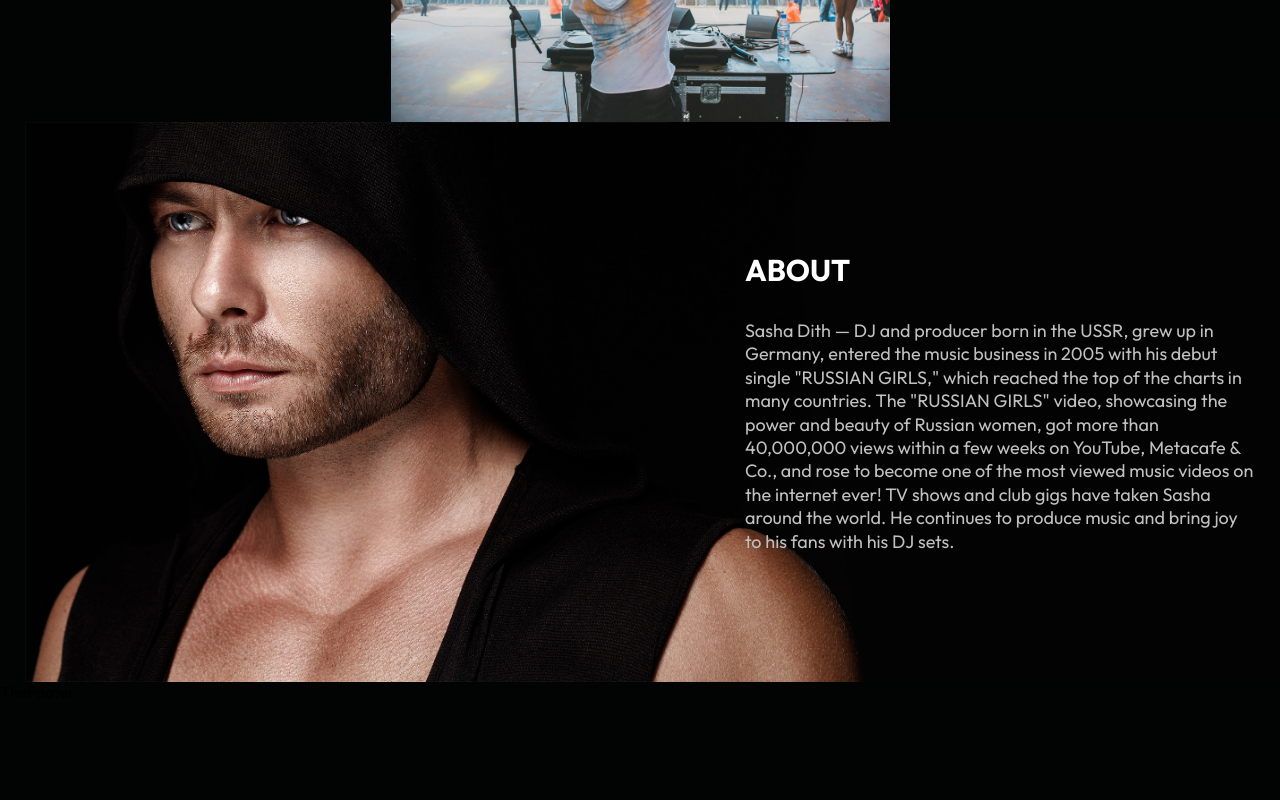
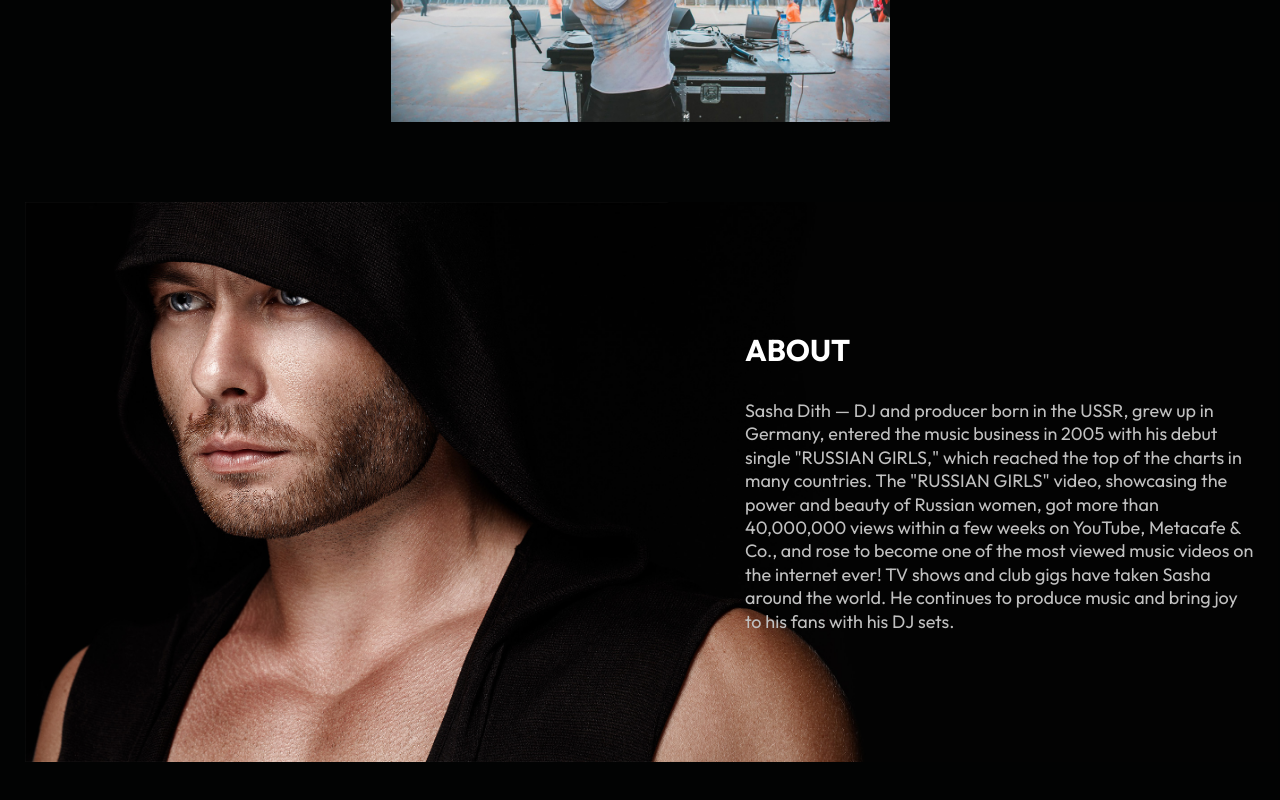
Before and after one commit to sashadith/website, a Next.js app: page / in a window 1280 px wide. Shown: the part 998-1798 px from the top of the page. Before the commit the page ends 1700 px from the top, so only its background shows below. Built offline with nearby package versions, Linux system fonts and the light colour scheme.

Commit message:
add paddings

```diff
--- a/src/components/Hero/Hero.module.scss
+++ b/src/components/Hero/Hero.module.scss
@@ -88,6 +88,7 @@
   position: relative;
   height: 70vh;
   overflow: hidden;
+  padding: 80px 0;
 
   @media (max-width: 768px) {
     background-position: center;
```
